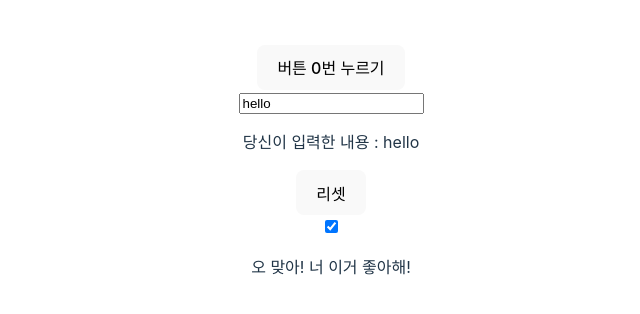
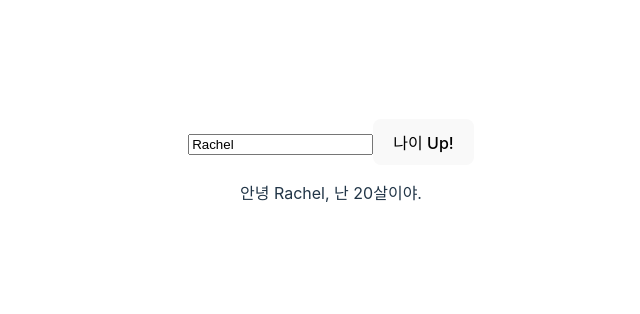
Before and after one commit to BoraParkDev/react-example, a React (Vite) app: page /state in a window 1280 px wide. Shown: the part 230-544 px from the top of the page, without its empty margins (309-949 px from the left). Built offline with nearby package versions, Linux system fonts and the light colour scheme.

Commit message:
#feat useState basic example-(4) added.

```diff
--- a/src/useState/Checkbox.tsx
+++ b/src/useState/Checkbox.tsx
@@ -1,17 +1,18 @@
-import React, { useState } from "react";
+import React, { ChangeEvent, useState } from "react";
 
 const Checkbox = () => {
   const [isChecked, setIsChecked] = useState(true);
-  const onClick = () => {
+  const onChange = (e: ChangeEvent<HTMLInputElement>) => {
     setIsChecked(!isChecked);
   };
+
   return (
     <div>
       <input
         type="checkbox"
         checked={isChecked}
         value="나 이거 좋아!"
-        onClick={onClick}
+        onChange={onChange}
       />
       <p>
         {isChecked
--- /dev/null
+++ b/src/useState/Form.tsx
@@ -0,0 +1,23 @@
+import React, { ChangeEvent, useState } from "react";
+
+function Form() {
+  const [name, setName] = useState("Rachel");
+  const [age, setAge] = useState(20);
+
+  const changeName = (e: ChangeEvent<HTMLInputElement>) => {
+    setName(e.target.value);
+  };
+
+  const changeAge = (e?: MouseEvent) => setAge(age + 1);
+  return (
+    <>
+      <input value={name} onChange={changeName} />
+      <button onClick={() => changeAge()}>나이 Up!</button>
+      <p>
+        안녕 {name}, 난 {age}살이야.
+      </p>
+    </>
+  );
+}
+
+export default Form;
--- a/src/useState/index.tsx
+++ b/src/useState/index.tsx
@@ -2,13 +2,15 @@ import React from "react";
 import Counter from "./Counter";
 import TextFields from "./TextFields";
 import Checkbox from "./Checkbox";
+import Form from "./Form";
 
 const UseStateExample = () => {
   return (
     <div>
-      <Counter />
+      {/* <Counter />
       <TextFields />
-      <Checkbox />
+      <Checkbox /> */}
+      <Form />
     </div>
   );
 };
```
